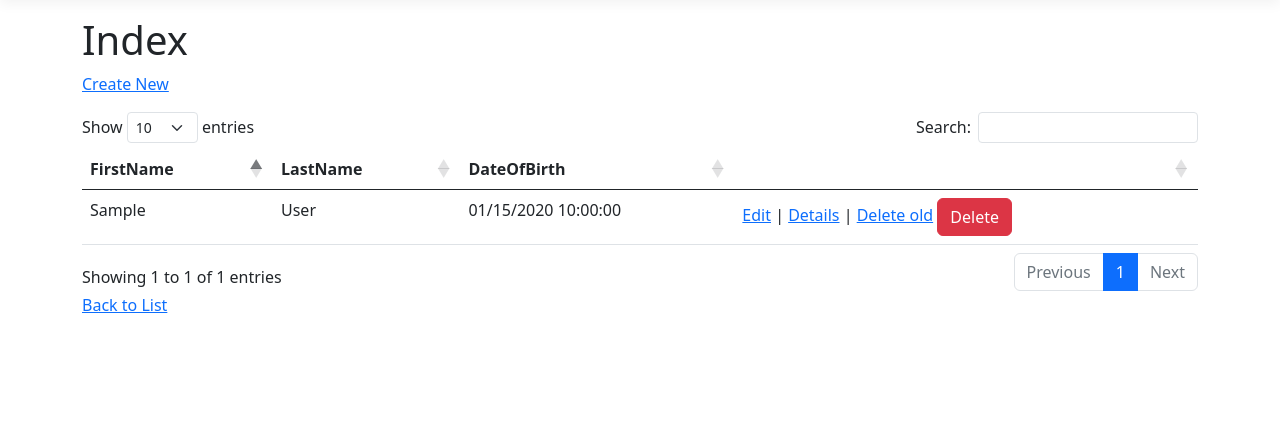
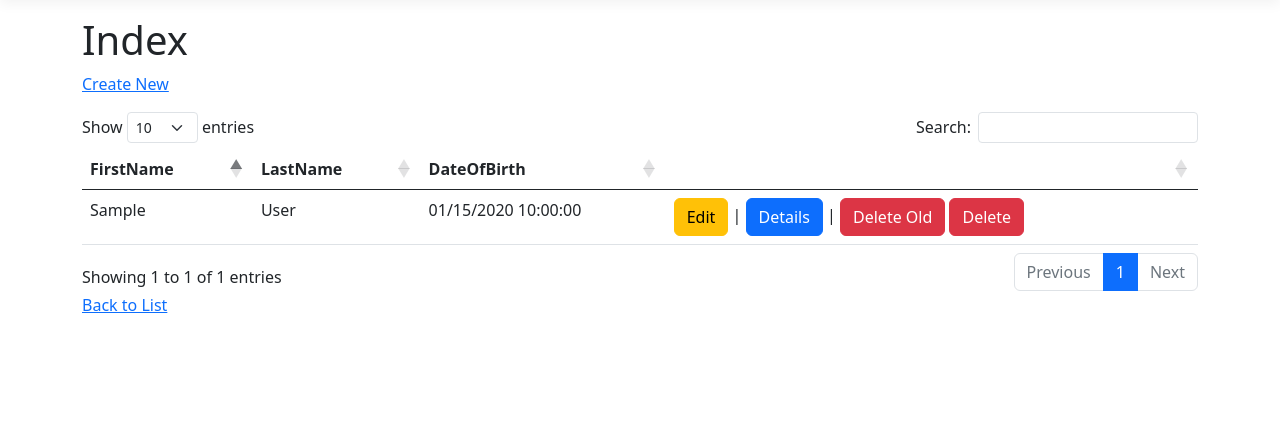
Before and after one commit to luismarano/SchoolManagmentApp.MVC, an ASP.NET Core app: page /Students in a window 1280 px wide. Shown: the part 57-492 px from the top of the page. Run offline with ASP.NET Core 8, Linux system fonts and the light colour scheme; tables that the repository leaves empty hold one stand-in row (values such as "Sample post"); style sheets or scripts are compiled from the project's sources; some libraries are stand-ins or nearby versions.

Commit message:
botones students

```diff
--- a/Views/Students/Index.cshtml
+++ b/Views/Students/Index.cshtml
@@ -38,9 +38,10 @@
                     @Html.DisplayFor(modelItem => item.DateOfBirth)
                 </td>
                 <td>
-                    <a asp-action="Edit" asp-route-id="@item.Id">Edit</a> |
-                    <a asp-action="Details" asp-route-id="@item.Id">Details</a> |
-                    <a asp-action="Delete" asp-route-id="@item.Id">Delete old</a>
+                    <a class="btn btn-warning" asp-action="Edit" asp-route-id="@item.Id">Edit</a> |
+                    <a class="btn btn-primary" asp-action="Details" asp-route-id="@item.Id">Details</a> |
+                    <a class="btn btn-danger" asp-action="Delete" asp-route-id="@item.Id">Delete Old</a>
+
                     <button data-id="@item.Id" class="btn btn-danger deleteBtn" type="button">Delete</button>
                 </td>
             </tr>
```
